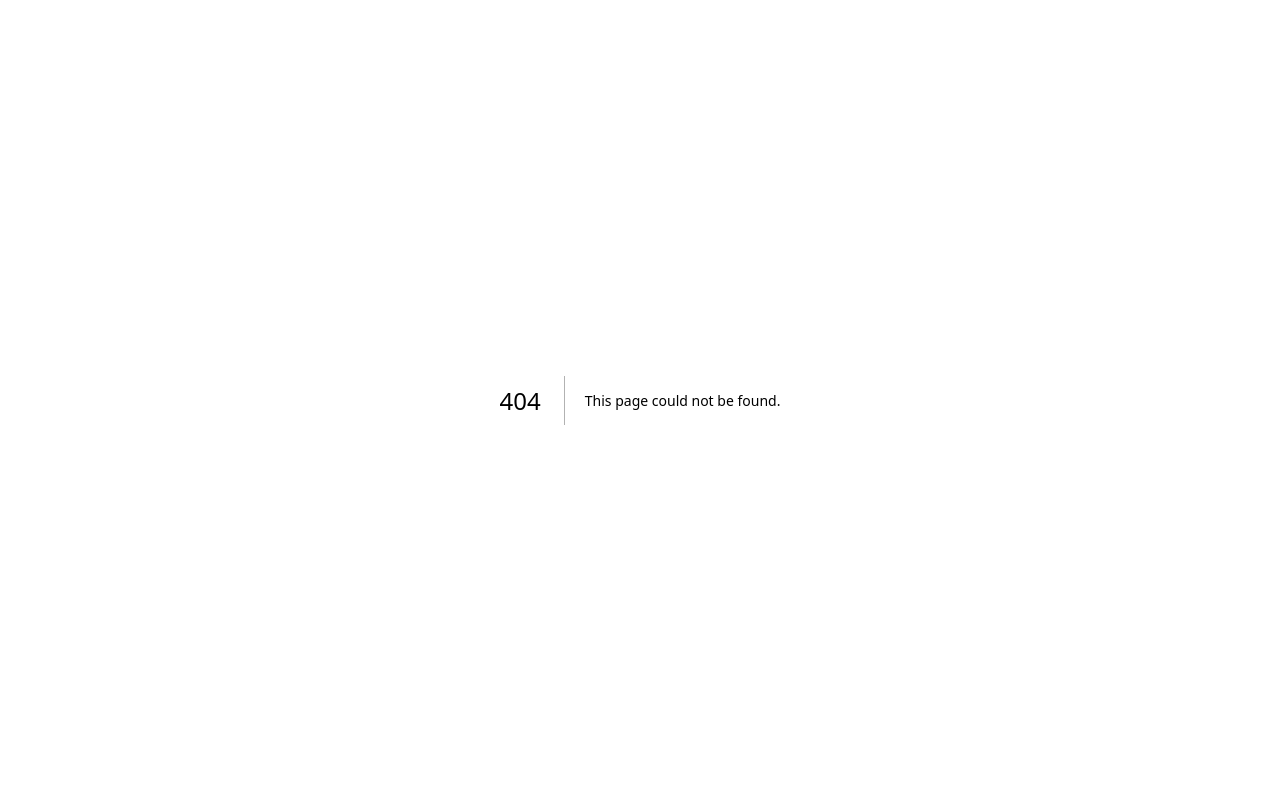
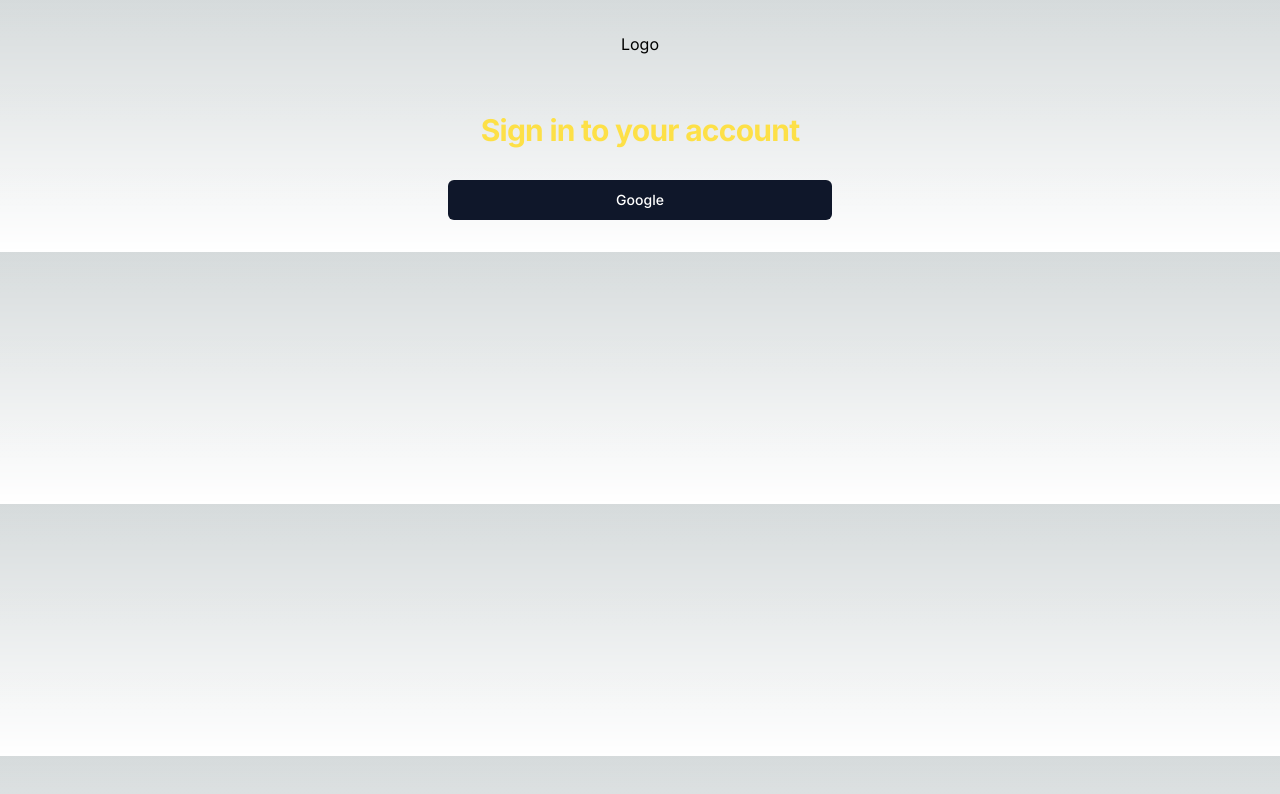
Before and after one commit to Galact07/next-realtime-app, a Next.js app: page /login in a window 1280 px wide. Before the commit this address had no page. Shown: the top 794 px of the page. Built offline with nearby package versions, Linux system fonts and the light colour scheme.

Commit message:
"Add Friend"

```diff
--- /dev/null
+++ b/src/app/(auth)/login/page.tsx
@@ -0,0 +1,41 @@
+'use client'
+
+import { FC,useState } from 'react'
+import Button from '../../components/ui/Button';
+import {signIn} from 'next-auth/react'
+import { toast } from 'react-hot-toast';
+
+interface pageProps {}
+
+const Login: FC<pageProps> = ({}) => {
+    const [isLoading,setIsLoading] =useState<boolean>(false);
+
+    const loginWithGoogle= async()=>{
+        try{
+            setIsLoading(true);
+            await signIn("google");
+            toast.success("Logged in successfully");
+        }catch(err:any){
+            toast.error("Something went wrong");
+        }finally{
+            setIsLoading(false);
+        }
+    }
+
+  return <div className="flex min-h-full items-center justify-center py-12 px-4 sm:py-6 lg:py-8">
+    <div className="w-full flex flex-col items-center max-w-md space-y-8">
+        <div className="flex flex-col items-center gap-8">
+            Logo
+            <h2 className='mt-6 text-center font-bold tracking-tight text-yellow-300 text-3xl'>Sign in to your account</h2>
+        </div>
+        <Button
+            className='max-w-sm mx-auto w-full'
+            onClick={loginWithGoogle}
+            type="submit"
+            isLoading={isLoading}
+            >Google</Button>
+    </div>
+  </div>
+}
+
+export default Login
--- /dev/null
+++ b/src/app/(dashboard)/dashboard/add/page.tsx
@@ -0,0 +1,20 @@
+"use client"
+
+import { FC } from 'react'
+import AddFriendButton from '@/app/components/ui/AddFriendButton'
+interface pageProps {
+
+}
+
+const AddFriend: FC<pageProps> = ({}) => {
+  return (
+    <main className="pt-8">
+        <h1 className="font-bold text-5xl mb-8">
+            Add a Friend
+        </h1>
+        <AddFriendButton/>
+    </main>
+  )
+}
+
+export default AddFriend;
--- /dev/null
+++ b/src/app/(dashboard)/dashboard/page.tsx
@@ -0,0 +1,14 @@
+import { FC } from 'react'
+import {getServerSession} from 'next-auth'
+import { authOptions } from '@/lib/authOptions'
+
+interface pageProps {
+
+}
+
+const DashBoard: FC<pageProps> = async({}) => {
+  const session = await getServerSession(authOptions);
+  return <pre>{JSON.stringify(session)}</pre>
+}
+
+export default DashBoard
--- /dev/null
+++ b/src/app/components/Provider.tsx
@@ -0,0 +1,19 @@
+"use client"
+
+import { FC,ReactNode } from 'react'
+import { Toaster } from 'react-hot-toast'
+
+interface ProviderProps {
+  children: ReactNode
+}
+
+const Provider: FC<ProviderProps> = ({children}) => {
+  return (
+    <>
+    <Toaster position='top-center' reverseOrder={false}/>
+    {children}
+    </>
+  )
+}
+
+export default Provider
--- /dev/null
+++ b/src/app/components/ui/AddFriendButton.tsx
@@ -0,0 +1,79 @@
+"use client"
+
+import { FC, useState } from 'react'
+import { addFriend } from '@/lib/validations/addFriend'
+import { ZodError, ZodObject, ZodString, ZodTypeAny, z } from 'zod'
+import {AxiosError} from 'axios'
+import axios from 'axios'
+import {useForm} from 'react-hook-form'
+import {zodResolver} from "@hookform/resolvers/zod"
+import Button from './Button'
+
+
+interface AddFriendButtonProps {
+
+}
+
+type FormData= z.infer<typeof addFriend>;
+
+
+const AddFriendButton: FC<AddFriendButtonProps> = ({}) => {
+  const [success,setShowSuccess]= useState<boolean>(false);
+
+  const {register,handleSubmit,setError,formState:{errors}} = useForm<FormData>({
+    resolver: zodResolver(addFriend)
+  })
+
+const addFriendValidate = async(email:string)=>{
+  try{
+    const validateEmail= addFriend.parse({
+      email:email
+    })
+
+    if(validateEmail){
+      await axios.post('/api/friend/add',{
+        email:validateEmail
+      });
+    }
+    setShowSuccess(true)
+  }catch(error:any){
+    if(error instanceof ZodError){
+      setError("email",{message:error.message})
+      return
+    }
+    if(error instanceof AxiosError){
+      setError("email",{message:error.response?.data})
+      return
+    }
+    setError("email",{message:"Something went wrong"})
+  }
+}
+
+const handleSubmitForm = async(data:FormData)=>{
+  await addFriendValidate(data.email)
+
+}
+
+  return (
+  <form onSubmit={handleSubmit(handleSubmitForm)}>
+    <label
+    htmlFor="email"
+    placeholder='Email'
+    className='block text-sm font-medium text-gray-700'
+    >Email</label>
+    <div className="mt-2 flex gap-4">
+        <input
+        {...register('email')}
+        type='text'
+        placeholder='YOU@example.com'
+        className='shadow-sm text-black py-2 focus:ring-indigo-500 focus:border-indigo-500  w-full sm:text-sm border-gray-300 rounded-md max-w-md'
+        />
+        <Button>Add</Button>
+    </div>
+    {errors && <p className="text-red-600">{errors.email?.message}</p>}
+    {success && <p className="text-green-600">Friend added!</p>}
+  </form>
+  )
+}
+
+export default AddFriendButton
--- a/src/app/components/ui/Button.tsx
+++ b/src/app/components/ui/Button.tsx
@@ -1,9 +1,33 @@
 import {FC } from 'react'
-import ButtonProps from '@/interfaces/Button'
-import {buttonVariants} from '@/interfaces/Button'
+// import ButtonProps from '@/interfaces/Button'
+// import {buttonVariants} from '@/interfaces/Button'
 import { Loader2 } from 'lucide-react'
 import {cn} from '@/lib/util'
-
+import { cva,VariantProps } from 'class-variance-authority'
+import { ButtonHTMLAttributes } from 'react'
+export const buttonVariants = cva(
+    'active:scale-95 inline-flex items-center justify-center rounded-md text-sm font-medium transition-color focus:outline-none focus:ring-2 focus:ring-slate-400 focus:ring-offset-2 disabled:opacity-50 disabled:pointer-events-none',
+  {
+    variants: {
+      variant: {
+        default: 'bg-slate-900 text-white hover:bg-slate-800',
+        ghost: 'bg-transparent hover:text-slate-900 hover:bg-slate-200',
+      },
+      size: {
+        default: 'h-10 py-2 px-4',
+        sm: 'h-9 px-2',
+        lg: 'h-11 px-8',
+      },
+    },
+    defaultVariants: {
+      variant: 'default',
+      size: 'default',
+    },
+  }
+)
+export interface ButtonProps extends ButtonHTMLAttributes<HTMLButtonElement>, VariantProps<typeof buttonVariants> {
+  isLoading?:boolean
+}
 
 const Button: FC<ButtonProps> = ({className,children,isLoading,variant,size,...props}) => {
   return (
--- a/src/app/layout.tsx
+++ b/src/app/layout.tsx
@@ -1,6 +1,7 @@
 import './globals.css'
 import type { Metadata } from 'next'
 import { Inter } from 'next/font/google'
+import Provider from './components/Provider'
 
 const inter = Inter({ subsets: ['latin'] })
 
@@ -16,7 +17,10 @@ export default function RootLayout({
 }) {
   return (
     <html lang="en">
-      <body className={inter.className}>{children}</body>
+      <body className={inter.className} >
+      <Provider>
+        {children}
+        </Provider></body>
     </html>
   )
 }
--- a/src/lib/authOptions.ts
+++ b/src/lib/authOptions.ts
@@ -5,7 +5,7 @@ import GoogleProvider from "next-auth/providers/google";
 import { User } from '@/interfaces/User';
 
 export const authOptions:NextAuthOptions = {
-    adapter:UpstashRedisAdapter(db),
+    adapter:UpstashRedisAdapter(db), //adapter is used to store session data in redis and connect to data base
     session:{
         strategy:'jwt'
     },
@@ -15,7 +15,7 @@ export const authOptions:NextAuthOptions = {
     providers: [
         GoogleProvider({
           clientId: process.env.GOOGLE_CLIENT_ID!,
-          clientSecret: process.env.GOOGLE_CLIENT_SECRET!,
+          clientSecret: process.env.GOOGLE_SECRET!,
         }),
     ],
     callbacks:{
--- /dev/null
+++ b/src/lib/validations/addFriend.ts
@@ -0,0 +1,5 @@
+import {z} from 'zod'
+
+export const addFriend = z.object({
+    email:z.string().email({message:'Invalid email address'}),
+})
--- a/tailwind.config.js
+++ b/tailwind.config.js
@@ -14,5 +14,5 @@ module.exports = {
       },
     },
   },
-  plugins: [],
+  plugins: [require('@tailwindcss/forms')],
 }
```
Also changed, not shown: package.json (+7 -1 lines), src/interfaces/Button.ts (deleted, +0 -25 lines), 1 other file (tests, documents, lock files or other folders).
